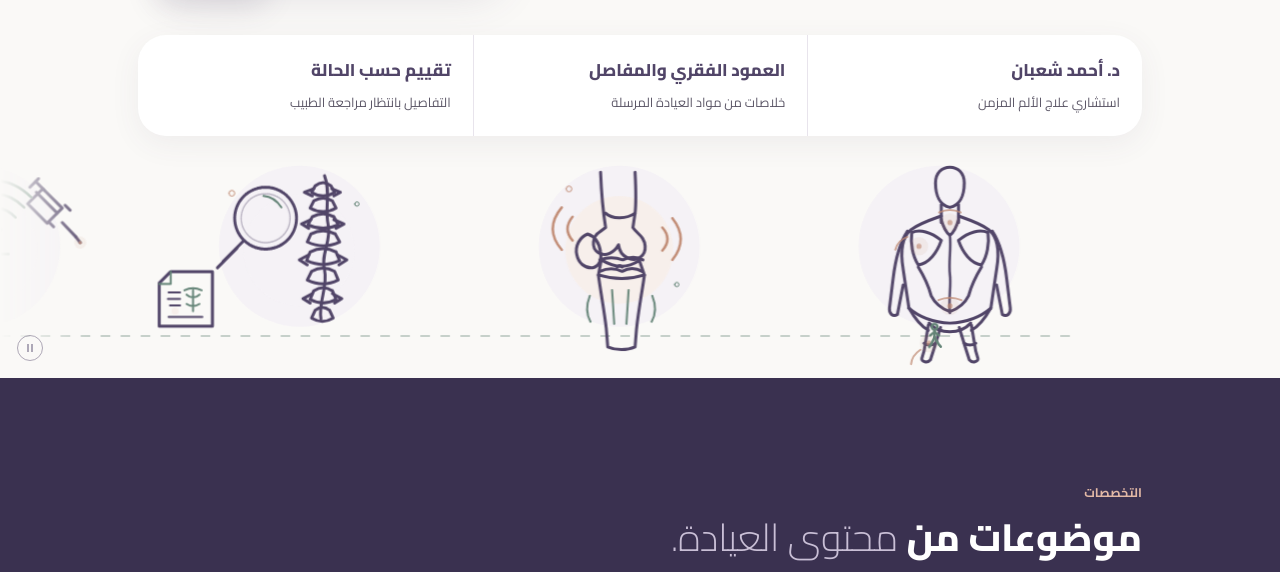
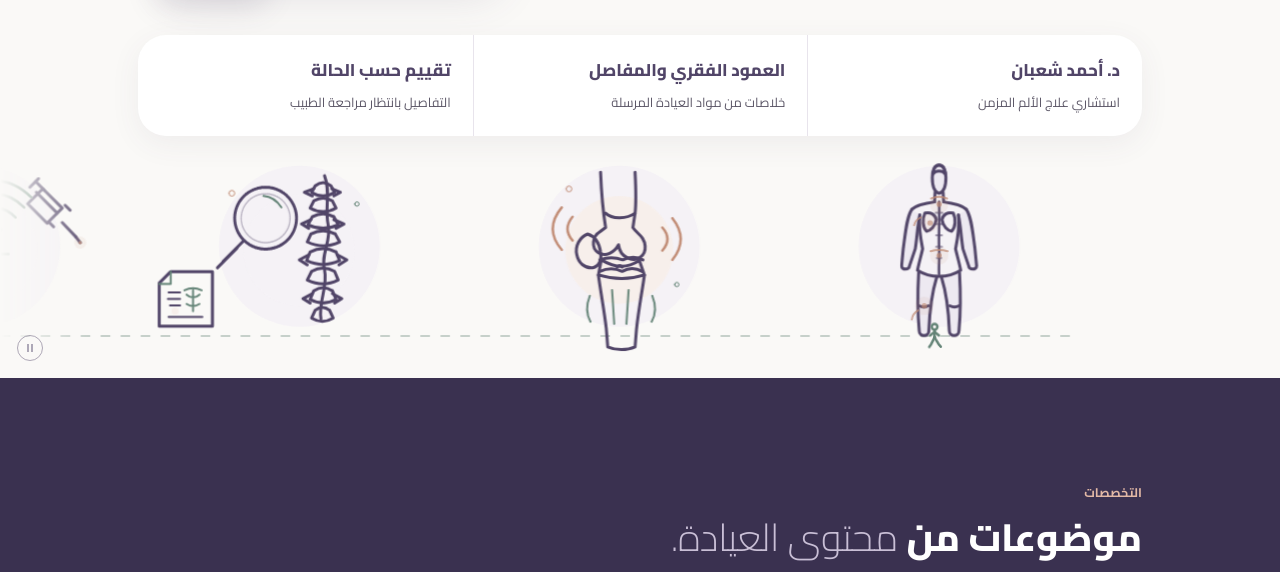
Before and after one commit to abdelerhman12a/amr-thabet-clinic-demo, a plain HTML site: page cairo/index.html in a window 1280 px wide. Shown: the part 609-1181 px from the top of the page. Drawn offline with Linux system fonts and the light colour scheme.

Commit message:
Cairo: improve posterior figure proportions and pain points

```diff
--- a/cairo/index.html
+++ b/cairo/index.html
@@ -347,110 +347,44 @@ header .wrap{gap:10px}header .brand{flex:1;min-width:0}
            S 1450 270 1770 270"></path>
 
   <g class="scene scene-1">
-  <!-- Posterior anatomical human figure -->
+  <!-- Posterior anatomical human figure (back view) -->
+  <g transform="translate(59.1 3.56) scale(.79)">
+    <g style="fill:#EDE8F1;stroke:none" opacity=".9">
+    <path d="M 198 58 C 198 44 203 36 210 36 C 217 36 222 44 222 58 C 222 74 217 84 210 86 C 203 84 198 74 198 58 Z"/>
+    <path d="M 162 114.1 C 153 127.2 151 153.5 147 182.2 L 144 213.3 C 144 221.5 157 221.5 158 213.3 L 168 183.8 C 171 165.8 172 142.8 176 124"/>
+    <path d="M 258 114.1 C 267 127.2 269 153.5 273 182.2 L 276 213.3 C 276 221.5 263 221.5 262 213.3 L 252 183.8 C 249 165.8 248 142.8 244 124"/>
+    <path d="M 174 226 C 172 262 172 296 175 328 C 175 339 192 339 192 328 C 193 298 197 262 206 233"/>
+    <path d="M 246 226 C 248 262 248 296 245 328 C 245 339 228 339 228 328 C 227 298 223 262 214 233"/>
+  </g>
   <g class="primary draw" stroke-width="3">
-    <!-- Back of head -->
-    <path pathlength="1" d="M 190 57
-             C 190 43 199 35 210 35
-             C 221 35 230 43 230 57
-             C 230 74 224 88 210 91
-             C 196 88 190 74 190 57 Z"/>
-    <!-- Back of neck -->
-    <path pathlength="1" d="M 198 87 L 198 112
-             M 222 87 L 222 112"/>
-    <!-- Shoulder and torso silhouette -->
-    <path pathlength="1" d="M 198 103
-             C 184 108 168 113 156 122
-             C 143 133 141 154 145 177
-             L 153 231"/>
-    <path pathlength="1" d="M 222 103
-             C 236 108 252 113 264 122
-             C 277 133 279 154 275 177
-             L 267 231"/>
-    <!-- Arms viewed from behind -->
-    <path pathlength="1" d="M 151 124
-             C 139 142 134 165 131 190
-             L 126 231
-             C 125 239 131 244 137 240
-             L 145 199"/>
-    <path pathlength="1" d="M 269 124
-             C 281 142 286 165 289 190
-             L 294 231
-             C 295 239 289 244 283 240
-             L 275 199"/>
-    <!-- Shoulder blades -->
-    <path pathlength="1" d="M 157 126
-             C 168 121 184 125 198 137
-             C 192 154 181 169 166 171
-             C 158 159 155 141 157 126 Z"/>
-    <path pathlength="1" d="M 263 126
-             C 252 121 236 125 222 137
-             C 228 154 239 169 254 171
-             C 262 159 265 141 263 126 Z"/>
-    <!-- Upper back / trapezius -->
-    <path pathlength="1" d="M 198 108
-             C 201 119 205 126 210 130
-             C 215 126 219 119 222 108"/>
-    <!-- Spine: subtle posterior midline -->
-    <path pathlength="1" d="M 210 130
-             C 208 149 212 166 210 184
-             C 208 200 212 216 210 238" stroke-dasharray="4 6" stroke-width="2.5"/>
-    <!-- Lower back anatomical contours -->
-    <path pathlength="1" d="M 166 174
-             C 174 187 180 199 184 214
-             C 190 226 199 232 210 236"/>
-    <path pathlength="1" d="M 254 174
-             C 246 187 240 199 236 214
-             C 230 226 221 232 210 236"/>
-    <!-- Waist / pelvis -->
-    <path pathlength="1" d="M 153 231
-             C 168 244 189 251 210 252
-             C 231 251 252 244 267 231"/>
-    <path pathlength="1" d="M 153 231
-             C 162 247 171 257 180 262
-             M 267 231
-             C 258 247 249 257 240 262"/>
-    <!-- Legs -->
-    <path pathlength="1" d="M 180 255
-             C 178 268 176 279 174 291
-             L 171 301
-             C 170 306 179 308 183 303
-             L 190 281
-             L 197 258"/>
-    <path pathlength="1" d="M 240 255
-             C 242 268 244 279 246 291
-             L 249 301
-             C 250 306 241 308 237 303
-             L 230 281
-             L 223 258"/>
-    <!-- Posterior knee creases -->
-    <path pathlength="1" d="M 174 280 Q 182 285 190 280"/>
-    <path pathlength="1" d="M 230 280 Q 238 285 246 280"/>
-    <!-- Gluteal anatomical contours -->
-    <path pathlength="1" d="M 181 252 Q 192 264 210 264
-             Q 228 264 239 252"/>
+    <path pathlength="1" d="M 199 52 C 200 40 205 36 210 36 C 215 36 220 40 221 52 C 216 45 204 45 199 52 Z"/>
+    <path pathlength="1" d="M 204 120 H 216 M 205 140 H 215 M 205 160 H 215 M 205 180 H 215 M 206 200 H 214" stroke-width="2" opacity=".55"/>
+
+    <path pathlength="1" d="M 198 58 C 198 44 203 36 210 36 C 217 36 222 44 222 58 C 222 74 217 84 210 86 C 203 84 198 74 198 58 Z"/>
+    <path pathlength="1" d="M 203 84 L 202 101 M 217 84 L 218 101"/>
+    <path pathlength="1" d="M 202 101 C 186 103.5 171 105.9 162 114.1 M 218 101 C 234 103.5 249 105.9 258 114.1"/>
+    <path pathlength="1" d="M 162 114.1 C 153 127.2 151 153.5 147 182.2 L 144 213.3 C 144 221.5 157 221.5 158 213.3 L 168 183.8 C 171 165.8 172 142.8 176 124"/>
+    <path pathlength="1" d="M 258 114.1 C 267 127.2 269 153.5 273 182.2 L 276 213.3 C 276 221.5 263 221.5 262 213.3 L 252 183.8 C 249 165.8 248 142.8 244 124"/>
+    <path pathlength="1" d="M 176 124 C 174 142.8 177 164.1 181 183.8 C 178 196.9 174 210.1 172 221.5 C 185 229.7 198 232.2 210 232.2 C 222 232.2 235 229.7 248 221.5 C 246 210.1 242 196.9 239 183.8 C 243 164.1 246 142.8 244 124"/>
+    <path pathlength="1" d="M 185 120.7 C 195 118.2 203 123.1 205 132.2 C 203 144.5 195 151.8 188 152.7 C 181 145.3 180 131.3 185 120.7 Z"/>
+    <path pathlength="1" d="M 235 120.7 C 225 118.2 217 123.1 215 132.2 C 217 144.5 225 151.8 232 152.7 C 239 145.3 240 131.3 235 120.7 Z"/>
+    <path pathlength="1" d="M 174 226 C 172 262 172 296 175 328 C 175 339 192 339 192 328 C 193 298 197 262 206 233"/>
+    <path pathlength="1" d="M 246 226 C 248 262 248 296 245 328 C 245 339 228 339 228 328 C 227 298 223 262 214 233"/>
+    <path pathlength="1" d="M 175 284 Q 183 288 191 284 M 229 284 Q 237 288 245 284"/>
+    <path pathlength="1" d="M 210 101 C 209 133 211 165.8 210 182.2 C 209 198.6 211 215 210 228.1" stroke-dasharray="4 6" stroke-width="2.5"/>
   </g>
-  <!-- Pain locations: posterior view -->
   <g>
-    <!-- Back of neck / upper cervical spine -->
-    <circle cx="210" cy="112" r="15" class="pain-halo"/>
-    <circle cx="210" cy="112" r="4.5" class="pain-dot"/>
-    <!-- Shoulder blade -->
-    <circle cx="253" cy="145" r="15" class="pain-halo"/>
-    <circle cx="253" cy="145" r="4.5" class="pain-dot"/>
-    <!-- Lumbar spine / lower back midline -->
-    <circle cx="210" cy="228" r="15" class="pain-halo"/>
-    <circle cx="210" cy="228" r="4.5" class="pain-dot"/>
-    <!-- Posterior knee -->
-    <circle cx="239" cy="280" r="15" class="pain-halo"/>
-    <circle cx="239" cy="280" r="4.5" class="pain-dot"/>
+    <circle cx="210" cy="105.1" r="19" class="pain-halo"/><circle cx="210" cy="105.1" r="6" class="pain-dot"/>
+    <circle cx="226" cy="137.9" r="19" class="pain-halo"/><circle cx="226" cy="137.9" r="6" class="pain-dot"/>
+    <circle cx="210" cy="195.3" r="19" class="pain-halo"/><circle cx="210" cy="195.3" r="6" class="pain-dot"/>
+    <circle cx="236" cy="284" r="19" class="pain-halo"/><circle cx="236" cy="284" r="6" class="pain-dot"/>
   </g>
-  <!-- Subtle anatomical focus accents -->
   <g class="accent draw" stroke-width="2" opacity=".7">
-    <path pathlength="1" d="M 195 98 Q 210 91 225 98"/>
-    <path pathlength="1" d="M 269 132 Q 283 137 286 150"/>
-    <path pathlength="1" d="M 194 220 Q 210 213 226 220"/>
-    <path pathlength="1" d="M 251 289 Q 263 297 264 309"/>
+    <path pathlength="1" d="M 196 95 Q 210 89 224 95"/>
+    <path pathlength="1" d="M 242 128.1 Q 252 132.2 254 142"/>
+    <path pathlength="1" d="M 195 187.9 Q 210 183 225 187.9"/>
+    <path pathlength="1" d="M 247 292 Q 257 298 258 308"/>
+  </g>
   </g>
 </g>
   <!-- SCENE 2: KNEE JOINT EXAMINATION -->
```
